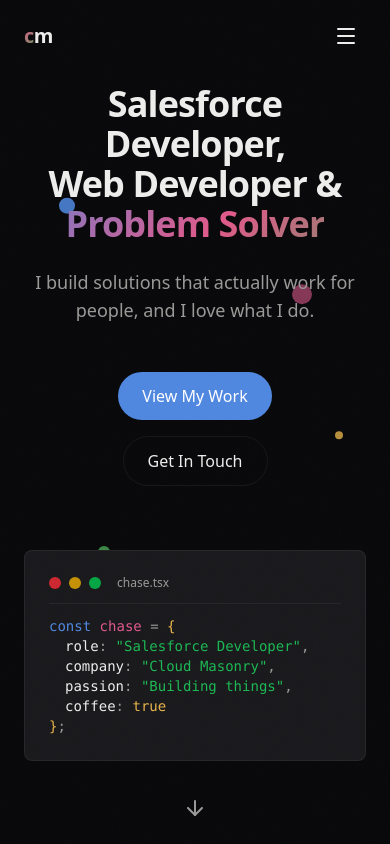
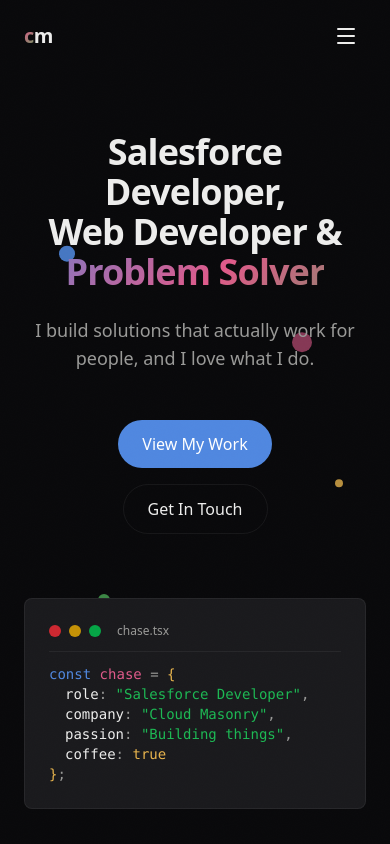
Before and after one commit to ccmalcom/portfolio, a Next.js app: page / in a window 390 px wide. Shown: the top 844 px of the page. Built offline with nearby package versions, Linux system fonts and the light colour scheme.

Commit message:
update padding for nav bar on mobile

```diff
--- a/src/app/page.tsx
+++ b/src/app/page.tsx
@@ -12,7 +12,7 @@
   return (
     <>
       <Navigation />
-      <main>
+      <main className="pt-12 md:pt-10 lg:pt-8">
         <Hero />
         <About />
         <Projects />
```
